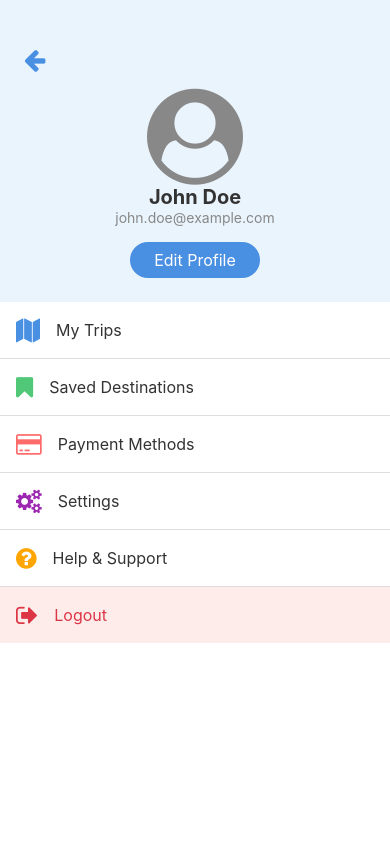
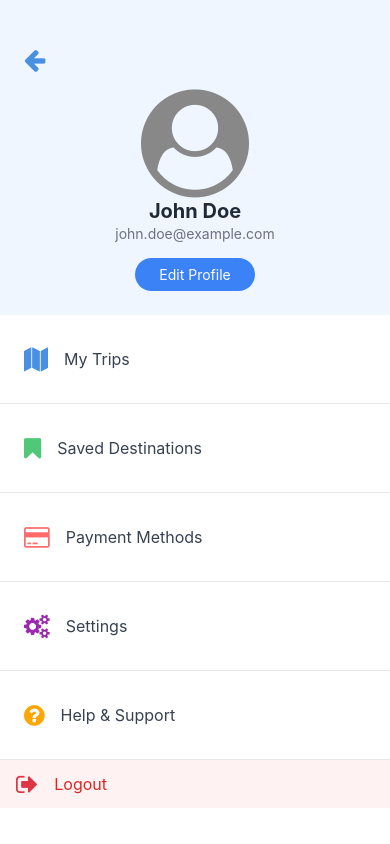
Before and after one commit to tech-skil/tech-skil-Smart-tour-app-with-integrated-chat-bot-using-react-native, a React Native app in the folder frontend/: screen /Profile in a window 390 px wide. Built offline with nearby package versions, Linux system fonts and the light colour scheme.

Commit message:
created discover component

```diff
--- a/frontend/src/Navigation/AppNavigator.js
+++ b/frontend/src/Navigation/AppNavigator.js
@@ -3,7 +3,7 @@ import React from "react";
 import { createBottomTabNavigator } from "@react-navigation/bottom-tabs";
 import { Feather } from "@expo/vector-icons";
 import Homepage from "../components/Homepage";
-import { OffersScreen } from "../components/OffersScreen";
+import { OffersScreen } from "../components/Discover";
 import { VisitedPlacesScreen } from "../components/VisitedPlacesScreen";
 import { PlanningScreen } from "../components/PlanningScreen";
 
@@ -37,7 +37,7 @@ export const AppNavigator = () => {
         }}
       />
       <Tab.Screen
-        name="Offers"
+        name="Discover"
         component={OffersScreen}
         options={{
           tabBarIcon: ({ color, size }) => (
@@ -55,11 +55,11 @@ export const AppNavigator = () => {
         }}
       />
       <Tab.Screen
-        name="Planning"
+        name="Travel Guid"
         component={PlanningScreen}
         options={{
           tabBarIcon: ({ color, size }) => (
-            <Feather name="calendar" size={size} color={color} />
+            <Feather name="message-circle" size={size} color={color} />
           ),
         }}
       />
--- a/frontend/src/components/Profile.js
+++ b/frontend/src/components/Profile.js
@@ -1,20 +1,17 @@
 import React, { useState } from "react";
-import {
-  View,
-  Text,
-  TouchableOpacity,
-  ScrollView,
-  Image,
-  StyleSheet,
-} from "react-native";
+import { View, Text, TouchableOpacity, ScrollView, Image } from "react-native";
 import Icon from "react-native-vector-icons/FontAwesome";
 import AsyncStorage from "@react-native-async-storage/async-storage";
 import { useNavigation } from "@react-navigation/native";
 
+// ProfileOption component with Tailwind classes
 const ProfileOption = ({ iconName, iconColor, title, onPress }) => (
-  <TouchableOpacity style={styles.optionContainer} onPress={onPress}>
+  <TouchableOpacity
+    className="flex-row items-center py-8 px-6 border-b border-gray-200"
+    onPress={onPress}
+  >
     <Icon name={iconName} size={24} color={iconColor} />
-    <Text style={styles.optionText}>{title}</Text>
+    <Text className="ml-4 text-base text-gray-700">{title}</Text>
   </TouchableOpacity>
 );
 
@@ -78,26 +75,26 @@ const Profile = () => {
   ];
 
   return (
-    <View style={styles.container}>
-      <View style={styles.header}>
-        <TouchableOpacity onPress={handleOnClose} style={styles.closeButton}>
-          {/* <Text style={styles.closeButtonText}>Close</Text> */}
+    <View className="flex-1 bg-white">
+      <View className="bg-blue-50 p-6 pt-12 items-center">
+        <TouchableOpacity onPress={handleOnClose} className="self-start mb-4">
+          {/* <Text className="text-blue-600">Close</Text> */}
           <Icon name="arrow-left" size={25} color="#4A90E2" />
         </TouchableOpacity>
 
         {userData.profilePic ? (
           <Image
-            source={{ uri: userData.profilePic }}
-            style={styles.profilePic}
+            source={userData.profilePic}
+            className="w-32 h-32 rounded-full mb-4"
           />
         ) : (
-          <Icon name="user-circle" size={96} color="#888" />
+          <Icon name="user-circle" size={108} color="#888" />
         )}
 
-        <Text style={styles.userName}>{userData.name}</Text>
-        <Text style={styles.userEmail}>{userData.email}</Text>
-        <TouchableOpacity style={styles.editButton}>
-          <Text style={styles.editButtonText}>Edit Profile</Text>
+        <Text className="text-xl font-bold text-gray-800">{userData.name}</Text>
+        <Text className="text-gray-500">{userData.email}</Text>
+        <TouchableOpacity className="mt-4 bg-blue-500 px-6 py-2 rounded-full">
+          <Text className="text-white">Edit Profile</Text>
         </TouchableOpacity>
       </View>
 
@@ -112,84 +109,16 @@ const Profile = () => {
           />
         ))}
 
-        <TouchableOpacity style={styles.logoutButton} onPress={handleOnLogout}>
+        <TouchableOpacity
+          className="flex-row items-center py-3 px-4 bg-red-50"
+          onPress={handleOnLogout}
+        >
           <Icon name="sign-out" size={24} color="#DC3545" />
-          <Text style={styles.logoutText}>Logout</Text>
+          <Text className="ml-4 text-base text-red-600">Logout</Text>
         </TouchableOpacity>
       </ScrollView>
     </View>
   );
 };
 
-const styles = StyleSheet.create({
-  container: {
-    flex: 1,
-    backgroundColor: "#fff",
-  },
-  header: {
-    backgroundColor: "#EAF4FC",
-    padding: 24,
-    paddingTop: 48,
-    alignItems: "center",
-  },
-  closeButton: {
-    alignSelf: "flex-start",
-    marginBottom: 16,
-  },
-  closeButtonText: {
-    color: "#4A90E2",
-    fontSize: 16,
-  },
-  profilePic: {
-    width: 96,
-    height: 96,
-    borderRadius: 48,
-    marginBottom: 16,
-  },
-  userName: {
-    fontSize: 20,
-    fontWeight: "bold",
-    color: "#333",
-  },
-  userEmail: {
-    color: "#888",
-  },
-  editButton: {
-    marginTop: 16,
-    backgroundColor: "#4A90E2",
-    paddingVertical: 8,
-    paddingHorizontal: 24,
-    borderRadius: 24,
-  },
-  editButtonText: {
-    color: "#fff",
-    fontSize: 16,
-  },
-  optionContainer: {
-    flexDirection: "row",
-    alignItems: "center",
-    paddingVertical: 16,
-    paddingHorizontal: 16,
-    borderBottomWidth: 1,
-    borderBottomColor: "#ddd",
-  },
-  optionText: {
-    marginLeft: 16,
-    fontSize: 16,
-    color: "#333",
-  },
-  logoutButton: {
-    flexDirection: "row",
-    alignItems: "center",
-    paddingVertical: 16,
-    paddingHorizontal: 16,
-    backgroundColor: "#FDECEA",
-  },
-  logoutText: {
-    marginLeft: 16,
-    fontSize: 16,
-    color: "#DC3545",
-  },
-});
-
 export default Profile;
```
Also changed, not shown: frontend/src/components/Discover.js (renamed from frontend/src/components/OffersScreen.js).
